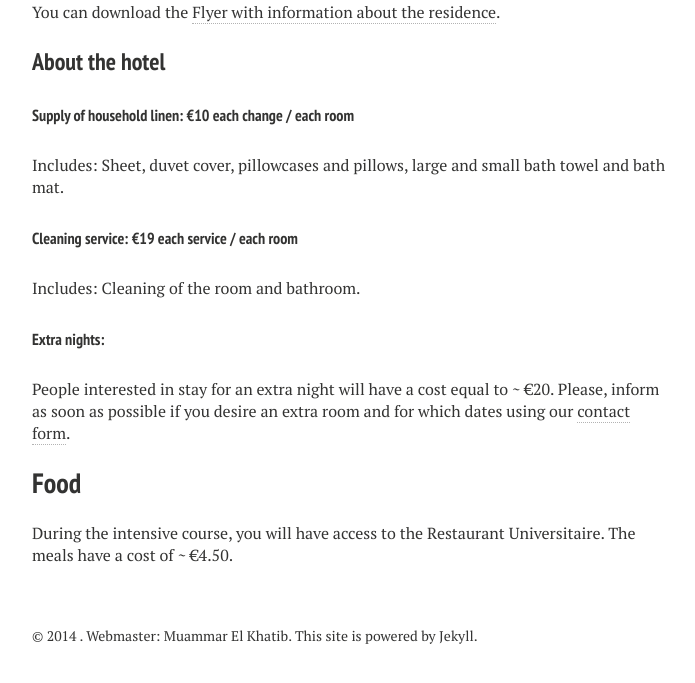
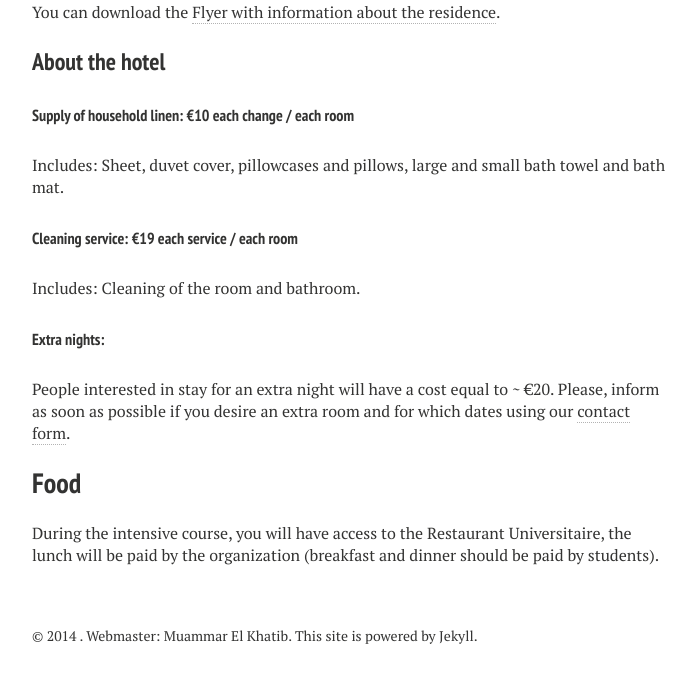
Before and after one commit to muammar/intcourse, a Jekyll site: the page built from accommodation/index.md, in a window 1280 px wide and 900 px high, scrolled down 898 px, cut to the strip 206-889 px from the top of the window. Shown: the whole strip, without its empty margins (288-983 px from the left). Built offline with Jekyll 4.4.1, drawn with Linux system fonts in a browser that asks for light colours; nearby versions of some CDN libraries.

Commit message:
Comidas / foto

```diff
--- a/accommodation/index.md
+++ b/accommodation/index.md
@@ -36,4 +36,4 @@ People interested in stay for an extra night will have a cost equal to ~ €20.
 ## Food
 
 During the intensive course, you will have access to the Restaurant
-Universitaire. The meals have a cost of ~ €4.50.
+Universitaire, the lunch will be paid by the organization (breakfast and dinner should be paid by students).
```
Also changed, not shown: travel/index.md (+2 -0 lines).
